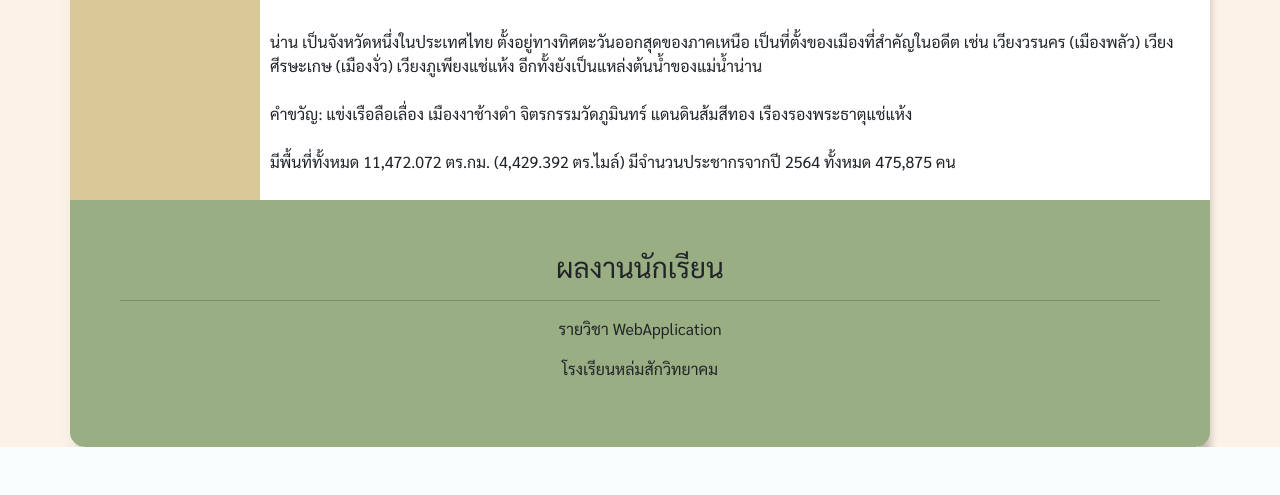
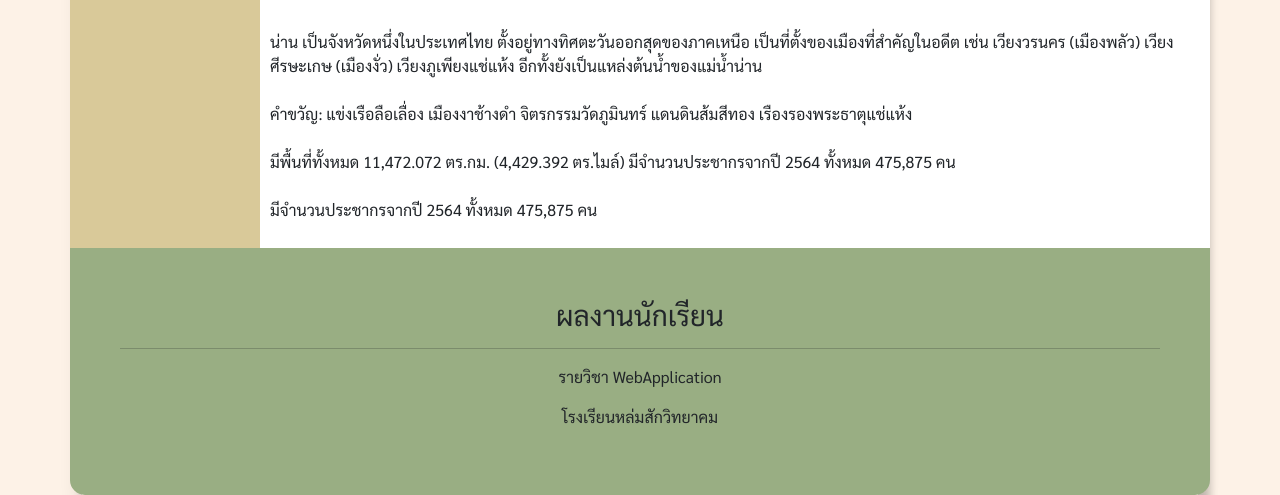
Before and after one commit to nonginjun/phpclassroom, a PHP site: page / in a window 1280 px wide. Shown: the part 669-1164 px from the top of the page. Before the commit the page ends 1116 px from the top, so only its background shows below. Run offline with PHP 8.4, Linux system fonts and the light colour scheme.

Commit message:
Update index.php

```diff
--- a/index.php
+++ b/index.php
@@ -131,6 +131,9 @@
 ตร.กม. (4,429.392 ตร.ไมล์)
 มีจำนวนประชากรจากปี 2564 ทั้งหมด 475,875 คน
             <br/>
+             <br>
+            มีจำนวนประชากรจากปี 2564 ทั้งหมด 475,875 คน
+             <br/>
           </p>
         </div>
       </div>
```
